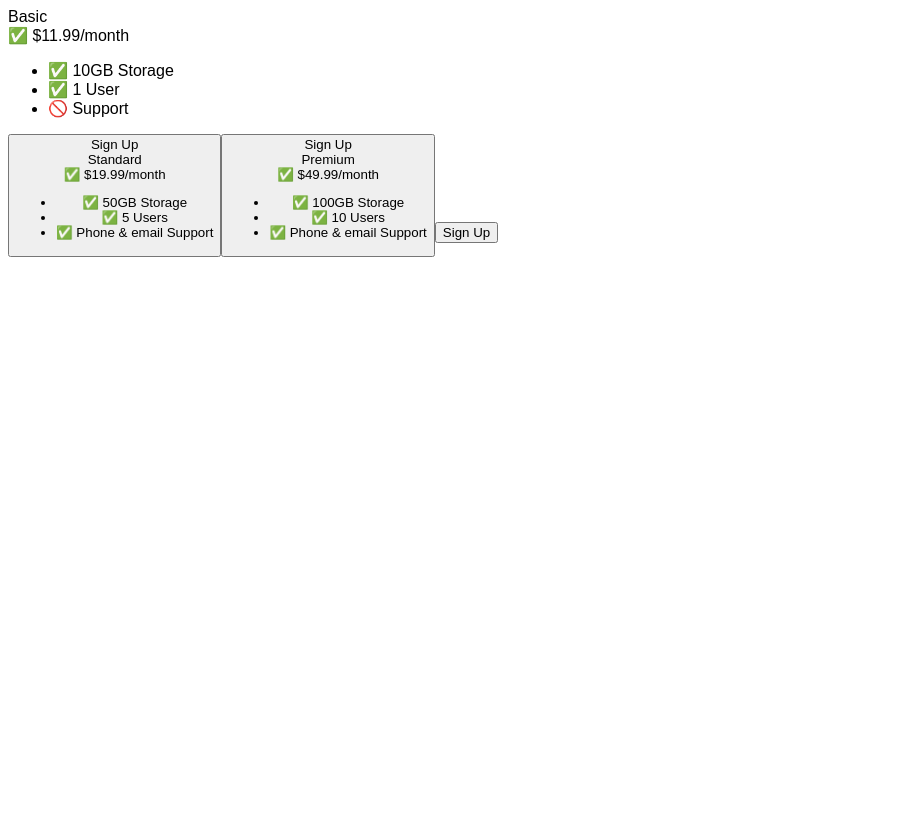
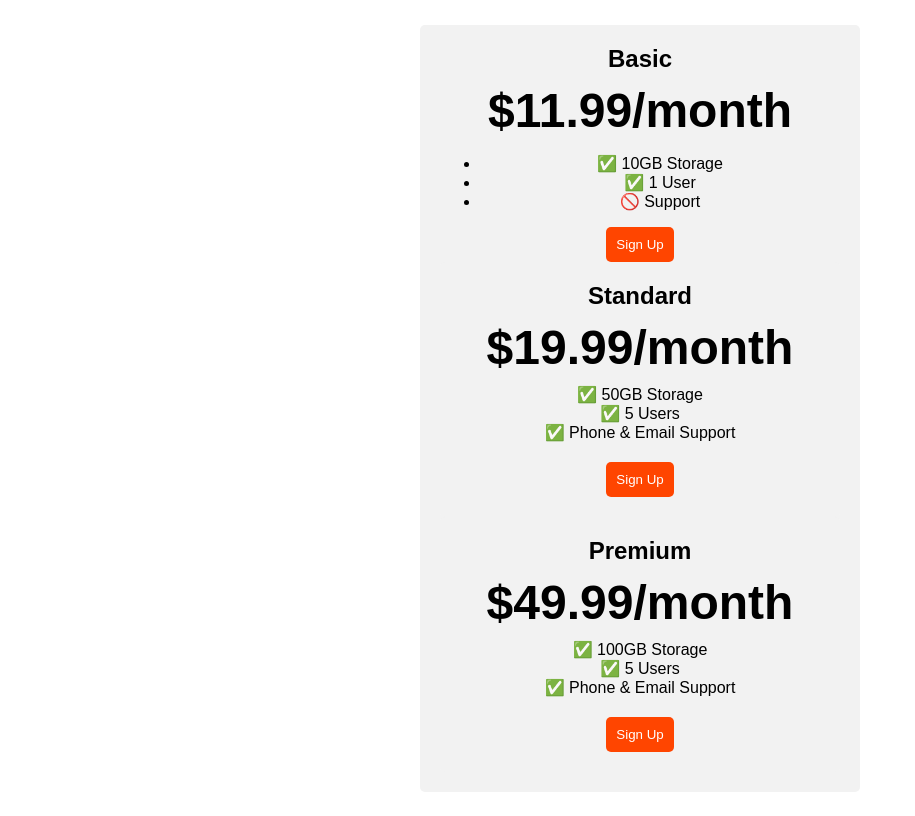
Before and after one commit to jjackson17mv/pricing-table, a plain HTML site: page index.html in a window 1280 px wide. Shown: the whole page, without its empty margins (0-915 px from the left). Drawn offline with Linux system fonts and the light colour scheme; a web font is replaced by a local one.

Commit message:
Add files via upload
added css

```diff
--- a/index.html
+++ b/index.html
@@ -15,40 +15,86 @@
     body {
       font-family: "Sono", sans-serif;
     }
+    .pricing-container {
+      display: flex;
+      justify-content: center;
+      align-items: center;
+      height: 100vh;
+      gap: 2rem;
+    }
+    .pricing-plan {
+      flex: 1;
+      max-width: 400px;
+      padding: 20px;
+      background-color: #f2f2f2;
+      border-radius: 5px;
+      text-align: center;
+    }
+    .plan-title {
+      font-size: 24px;
+      font-weight: bold;
+      margin-bottom: 10px;
+    }
+    .plan-price {
+      font-size: 48px;
+      font-weight: bold;
+      margin-bottom: 10px;
+    }
+    .plan-features {
+      list-style: none;
+      padding: 0;
+      margin: 0;
+    }
+    .plan-features {
+      margin-bottom: 20px;
+    }
+    .plan-button {
+      padding: 10px;
+      background-color: orangered;
+      color: white;
+      border-radius: 5px;
+      border: none;
+    }
+
+    @media (max-width: 1250px) {
+      .pricing-container {
+        flex-direction: column;
+        height: 100%;
+      }
+    }
   </style>
   <body>
     <div class="pricing-container">
-      <div class="pricing-title">Basic</div>
-      <div class="pricing-plan">✅ $11.99/month</div>
-
-      <ul>
+      <div class="pricing-plan">
+        <div class="plan-title">Basic</div>
+        <div class="plan-price">$11.99/month</div>
+        <ul class="plan-featrues">
           <li>✅ 10GB Storage</li>
           <li>✅ 1 User</li>
           <li>🚫 Support</li>
         </ul>
-      <button class="plan-button">Sign Up</a>
-
-        <div class="pricing-title">Standard</div>
-      <div class="pricing-plan">✅ $19.99/month</div>
-
-      <ul>
+        <button class="plan-button">Sign Up</button>
+        <div class="pricing-plan">
+          <div class="plan-title">Standard</div>
+          <div class="plan-price">$19.99/month</div>
+          <ul class="plan-features">
             <li>✅ 50GB Storage</li>
             <li>✅ 5 Users</li>
-        <li>✅ Phone & email Support</li>
+            <li>✅ Phone &amp; Email Support</li>
           </ul>
-      <button class="plan-button">Sign Up</a>
-
-        <div class="pricing-title">Premium</div>
-      <div class="pricing-plan">✅ $49.99/month</div>
-
-      <ul>
+          <button class="plan-button">Sign Up</button>
+        </div>
+        <div class="pricing-plan">
+          <div class="plan-title">Premium</div>
+          <div class="plan-price">$49.99/month</div>
+          <ul class="plan-features">
             <li>✅ 100GB Storage</li>
-        <li>✅ 10 Users</li>
-        <li>✅ Phone & email Support</li>
+            <li>✅ 5 Users</li>
+            <li>✅ Phone &amp; Email Support</li>
           </ul>
-      <button class="plan-button">Sign Up</a>
-
-
-
+          <button class="plan-button">Sign Up</button>
+        </div>
+      </div>
+    </div>
   </body>
 </html>
```
Lines whose indentation alone changed are shown as unchanged.
